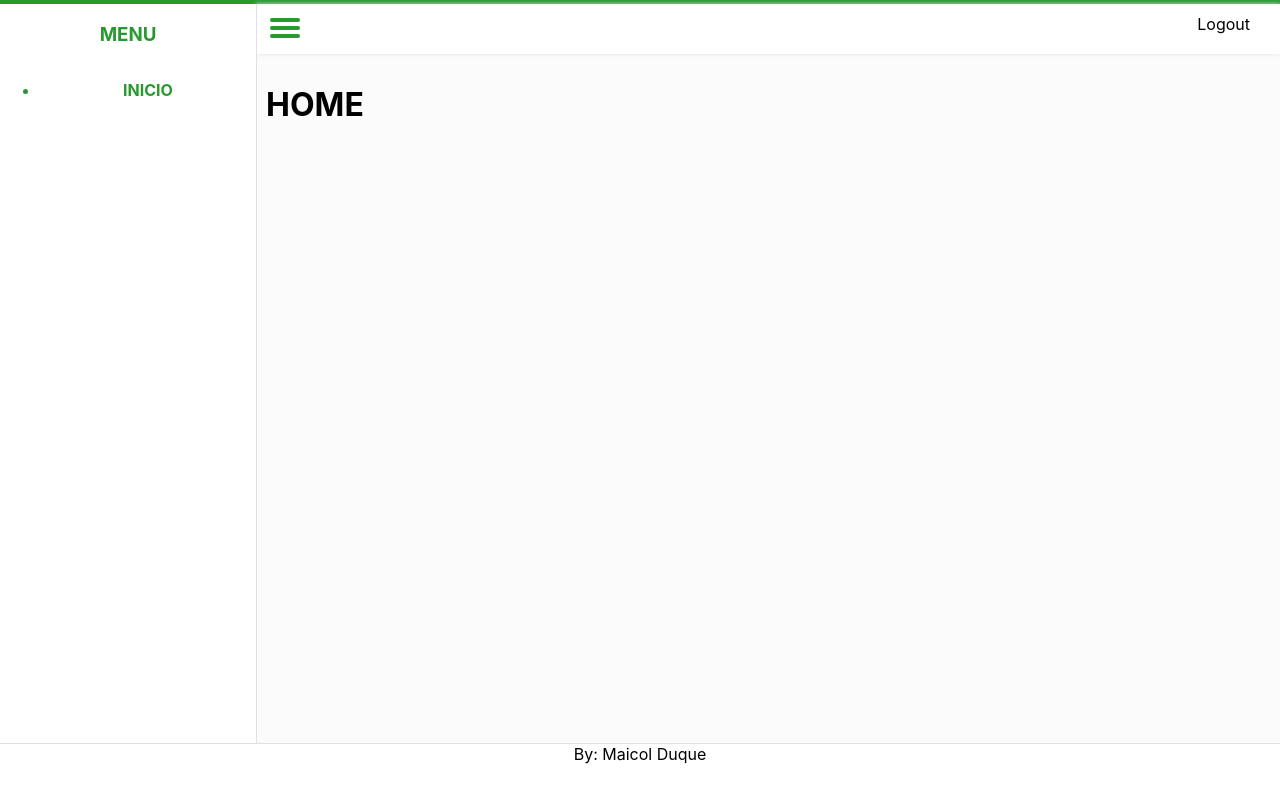
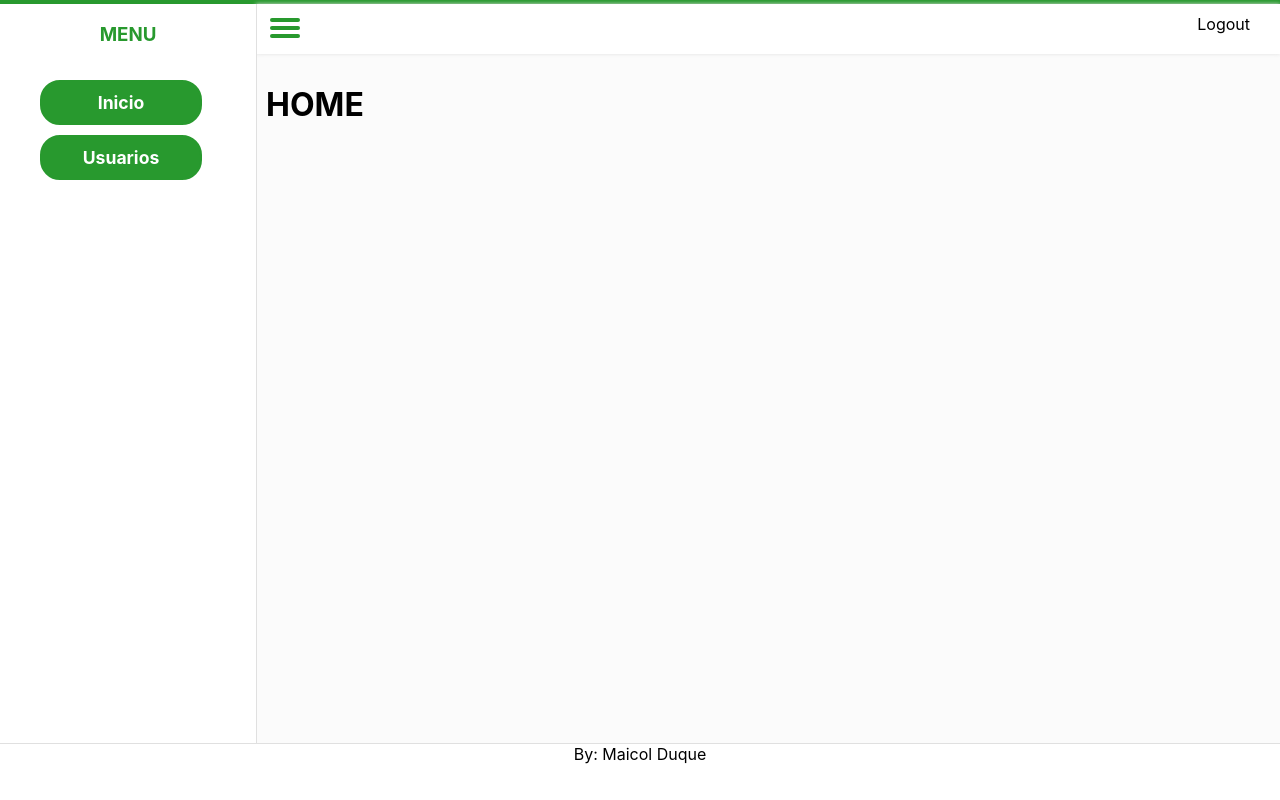
Before and after one commit to MaicolDuque/store-app, a React (Create React App) app: page / in a window 1280 px wide. Both pictures are taken after a click on the element 29 px from the left and 28 px from the top of the page. Built offline with nearby package versions, Linux system fonts and the light colour scheme.

Commit message:
Add Link component in Menu and more styles

```diff
--- a/src/App.js
+++ b/src/App.js
@@ -22,38 +22,38 @@ function UnauthenticateApp() {
 
 function AuthenticateApp() {
   const { user: { user } } = useUsuario();
-  const [ classApp, setClassApp ] = useState('app-responsive');
-  const [ classMenu, setClassMenu ] = useState({0: 'menu fade', 1: 'hide-menu'});
+  const [classApp, setClassApp] = useState('app-responsive');
+  const [classMenu, setClassMenu] = useState({ 0: 'menu fade', 1: 'hide-menu' });
   const showHideMenu = (show) => {
-    if(show){
+    if (show) {
       setClassApp('App');
-      setClassMenu({0: 'menu fade show', 1: 'content-menu'});
-    }else{
+      setClassMenu({ 0: 'menu fade show', 1: 'content-menu' });
+    } else {
       setClassApp('app-responsive');
-      setClassMenu({0: 'menu fade', 1: 'hide-menu'});
+      setClassMenu({ 0: 'menu fade', 1: 'hide-menu' });
     }
   }
 
   return (
     <div className={classApp}>
-      <Header showHideMenu={showHideMenu} />
-      <Menu classMenu={classMenu} />
-      <div className="app-content">
-        <BrowserRouter>
+      <BrowserRouter>
+        <Header showHideMenu={showHideMenu} />
+        <Menu classMenu={classMenu} />
+        <div className="app-content">
           <Switch>
             <Route exact path="/" component={Home} />
             <Route exact path="/users" component={Users} />
           </Switch>
-        </BrowserRouter>
-      </div>
-      <Footer />
+        </div>
+        <Footer />
+      </BrowserRouter>
     </div>
   )
 }
 
 function App() {
   const { user: { user } } = useUsuario();
-  return user ? <AuthenticateApp /> :  <UnauthenticateApp />
+  return user ? <AuthenticateApp /> : <UnauthenticateApp />
 }
 
 export default App;
--- a/src/components/Menu/estilos.css
+++ b/src/components/Menu/estilos.css
@@ -35,3 +35,37 @@
     display: none;
   }
 }
+
+ul {
+  list-style: none;
+  text-align: left;
+}
+
+ul li {
+  padding: 10px;
+  margin-bottom: 10px;
+  background-color: #28992e;
+  width: 75%;
+  border-radius: 20px;
+  text-align: center;
+  font-size: 1.1em;
+  border: 2px solid #28992e;
+  box-sizing: border-box;
+}
+
+ul li:hover {
+  background-color: white;
+  border: 2px solid #28992e;
+  box-sizing: border-box;
+  transition: ease 100ms;
+}
+
+.link {
+  text-decoration: none;
+  color:white;
+}
+
+.link:hover{
+  color: #28992e;
+  transition: ease 100ms;
+}
--- a/src/components/Menu/index.js
+++ b/src/components/Menu/index.js
@@ -1,15 +1,22 @@
 import React from 'react'
+import { Link } from 'react-router-dom'
 import './estilos.css'
 
 export default ({ classMenu }) => (
   <div className={classMenu[0]}>
     <div className={classMenu[1]}>
       <h3>MENU</h3>
-        <nav>
-          <ul>
-            <li>INICIO</li>
-          </ul>
-        </nav>
+      <nav>
+        <ul>
+          <Link to="/" className="link">
+            <li>Inicio</li>
+          </Link>
+
+          <Link to="/users" className="link">
+            <li>Usuarios</li>
+          </Link>
+        </ul>
+      </nav>
 
     </div>
   </div>
```
